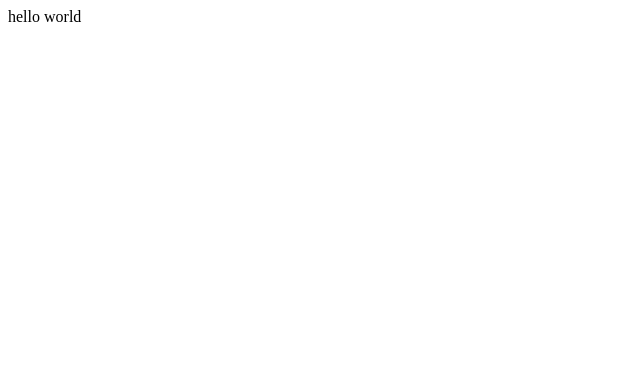
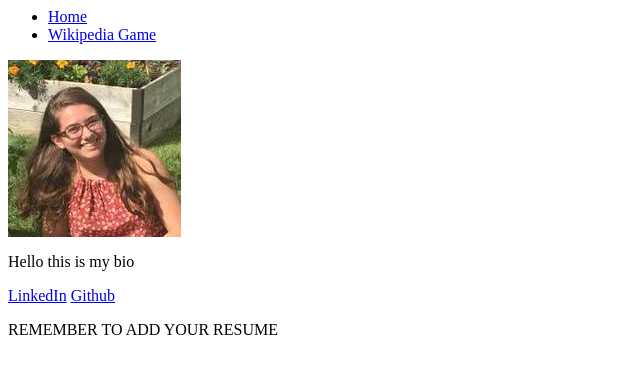
Before and after one commit to eczeps/personalWebsite, a plain HTML site: page index.html in a window 1280 px wide. Shown: the whole page, without its empty margins (0-640 px from the left). Drawn offline with Linux system fonts and the light colour scheme.

Commit message:
added 2 pages

```diff
--- a/index.html
+++ b/index.html
@@ -1 +1,20 @@
-<p>hello world </p>
+<html>
+  <head>
+    <meta charset="utf-8">
+    <title>Ellie</title>
+  </head>
+  <body>
+    <div class="navbar">
+      <ul>
+        <li><a href="index.html">Home</a></li>
+        <li><a href="wikipediaGame.html">Wikipedia Game</a></li>
+      </ul>
+    </div>
+
+    <img src="linkedIn.jpg" alt="profilePhoto">
+    <p>Hello this is my bio</p>
+    <a href="https://www.linkedin.com/in/ellie-czepiel/">LinkedIn</a>
+    <a href="https://github.com/eczeps">Github</a>
+    <p>REMEMBER TO ADD YOUR RESUME</p>
+  </body>
+</html>
```
Also changed, not shown: wikipediaGame.html (added, +15 -0 lines), linkedIn.jpg (added), 1 other file.
